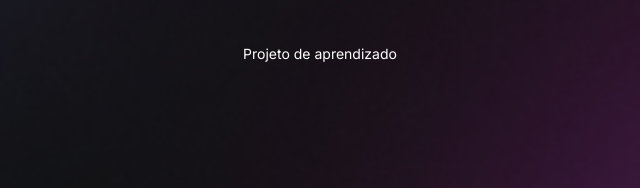
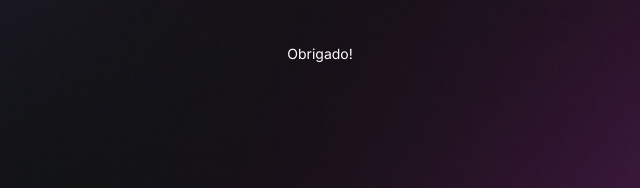
Before and after one commit to DavidxAssis/projeto, a plain HTML site: page index.html in a window 1280 px wide. Shown: the part 609-797 px from the top of the page, 320-960 px from the left. Drawn offline with nearby package versions, Linux system fonts and the light colour scheme.

Commit message:
Update index.html

```diff
--- a/index.html
+++ b/index.html
@@ -64,7 +64,7 @@
       </div>
 
       <footer>
-        Projeto de aprendizado
+        Obrigado!
       </footer>
 
     </div>
```
